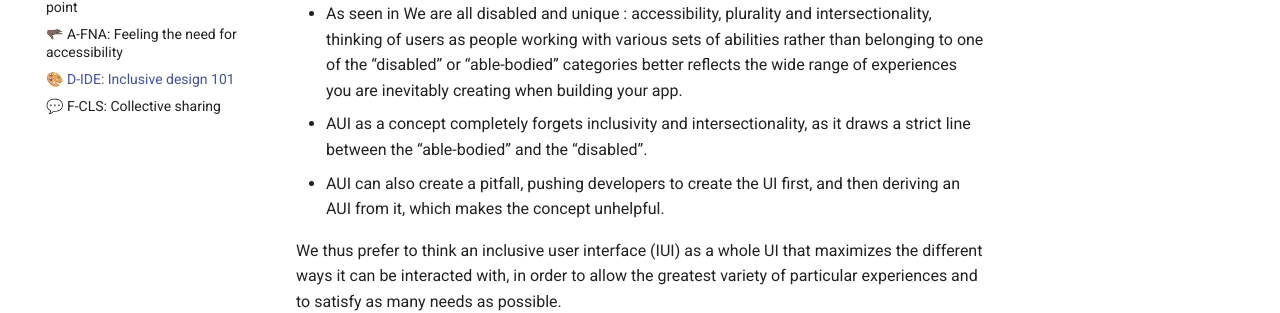
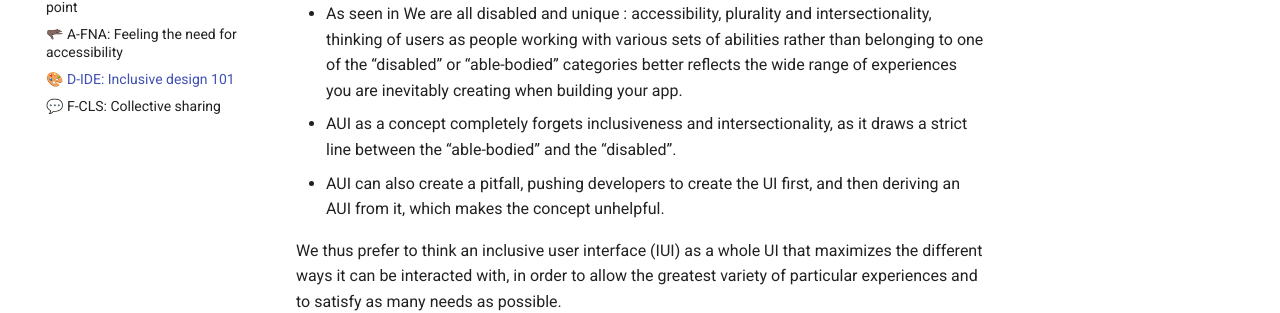
Before and after one commit to savoirfairelinux/building-inclusive-open-source-software, an MkDocs documentation site: the page built from docs/D-IDE.md, in a window 1280 px wide and 900 px high, scrolled down 3242 px. Shown: the part 146-459 px from the top of the window. Built offline with MkDocs 1.6.1 and Material for MkDocs 9.7.7, drawn with Linux system fonts in a browser that asks for light colours.

Commit message:
D-IDE: use inclusiveness instead of inclusivity

```diff
--- a/docs/D-IDE.md
+++ b/docs/D-IDE.md
@@ -77,7 +77,7 @@ That said, from our perspective, thinking UI and AUI as two distinct interfaces
 
 - Most users never access an app using only the UI or the AUI. For example, someone who can see but cannot touch the screen might use a switch as input but still use the visual interface to perceive the content. Moreover, many people considering themselves as “able-bodied” still use some accessibility features on their devices - like custom font sizes or accessibility gestures used by power users.
 - As seen in We are all disabled and unique : accessibility, plurality and intersectionality, thinking of users as people working with various sets of abilities rather than belonging to one of the “disabled” or “able-bodied” categories better reflects the wide range of experiences you are inevitably creating when building your app.
-- AUI as a concept completely forgets inclusivity and intersectionality, as it draws a strict line between the “able-bodied” and the “disabled”.
+- AUI as a concept completely forgets inclusiveness and intersectionality, as it draws a strict line between the “able-bodied” and the “disabled”.
 - AUI can also create a pitfall, pushing developers to create the UI first, and then deriving an AUI from it, which makes the concept unhelpful.
 
 We thus prefer to think an inclusive user interface (IUI) as a whole UI that maximizes the different ways it can be interacted with, in order to allow the greatest variety of particular experiences and to satisfy as many needs as possible.
```
